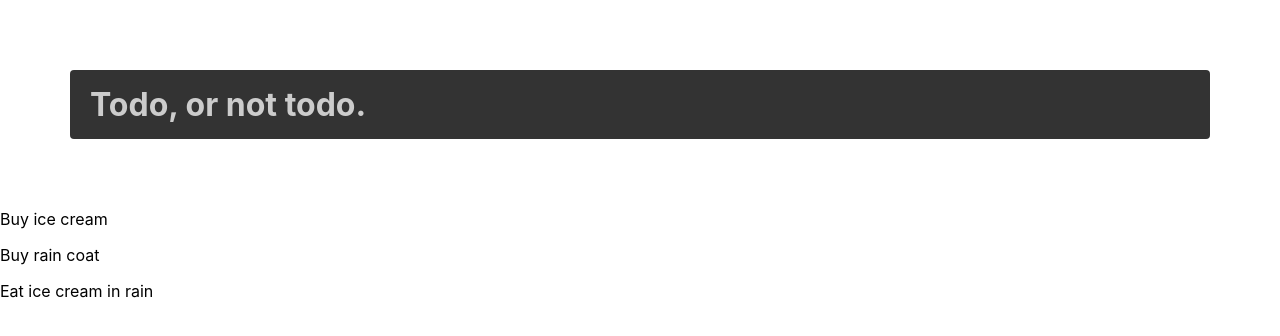
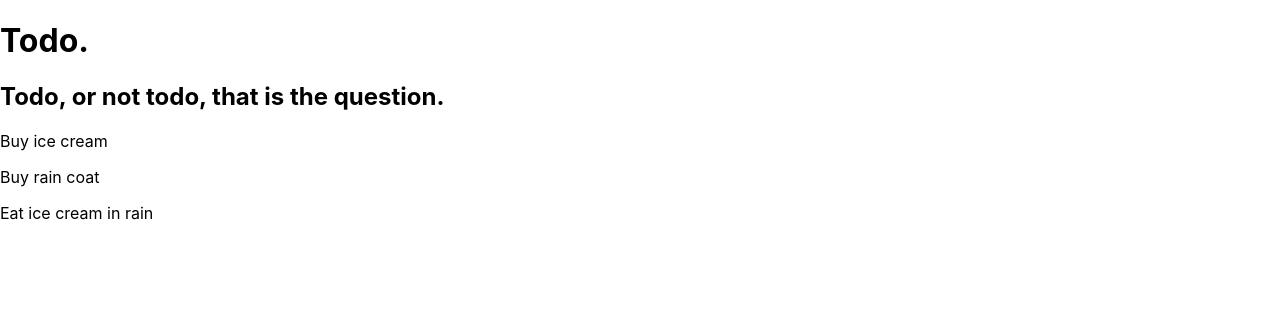
Before and after one commit to martinmjensen/Todo, a React (Create React App) app: page / in a window 1280 px wide. Shown: the top 336 px of the page. Built offline with nearby package versions, Linux system fonts and the light colour scheme; a web font is replaced by a local one.

Commit message:
added header

```diff
--- a/src/components/App/App.js
+++ b/src/components/App/App.js
@@ -2,12 +2,13 @@ import React from 'react'
 import { Provider } from 'react-redux'
 
 import store from '../../store/store'
+import Header from '../Header/Header'
 import TodoContainer from '../Todo/TodoContainer'
 
 const App = () => {
     return (
         <Provider store={store}>
-            <h1>Todo, or not todo.</h1>
+            <Header />
             <TodoContainer />
         </Provider>
     )
--- /dev/null
+++ b/src/components/Header/Header.js
@@ -0,0 +1,12 @@
+import React from 'react'
+
+const Header = () => {
+    return (
+        <header>
+            <h1 className='title'>Todo.</h1>
+            <h2 className='sub-title'>Todo, or not todo, that is the question.</h2>
+        </header>
+    )
+}
+
+export default Header
--- a/src/index.scss
+++ b/src/index.scss
@@ -7,11 +7,3 @@ body {
     -webkit-font-smoothing: antialiased;
     -moz-osx-font-smoothing: grayscale;
 }
-
-h1 {
-    padding: 15px 20px;
-    margin: 70px;
-    background: #333;
-    border-radius: 4px;
-    color: #ccc;
-}
```
Also changed, not shown: src/components/Header/Header.scss (added).
